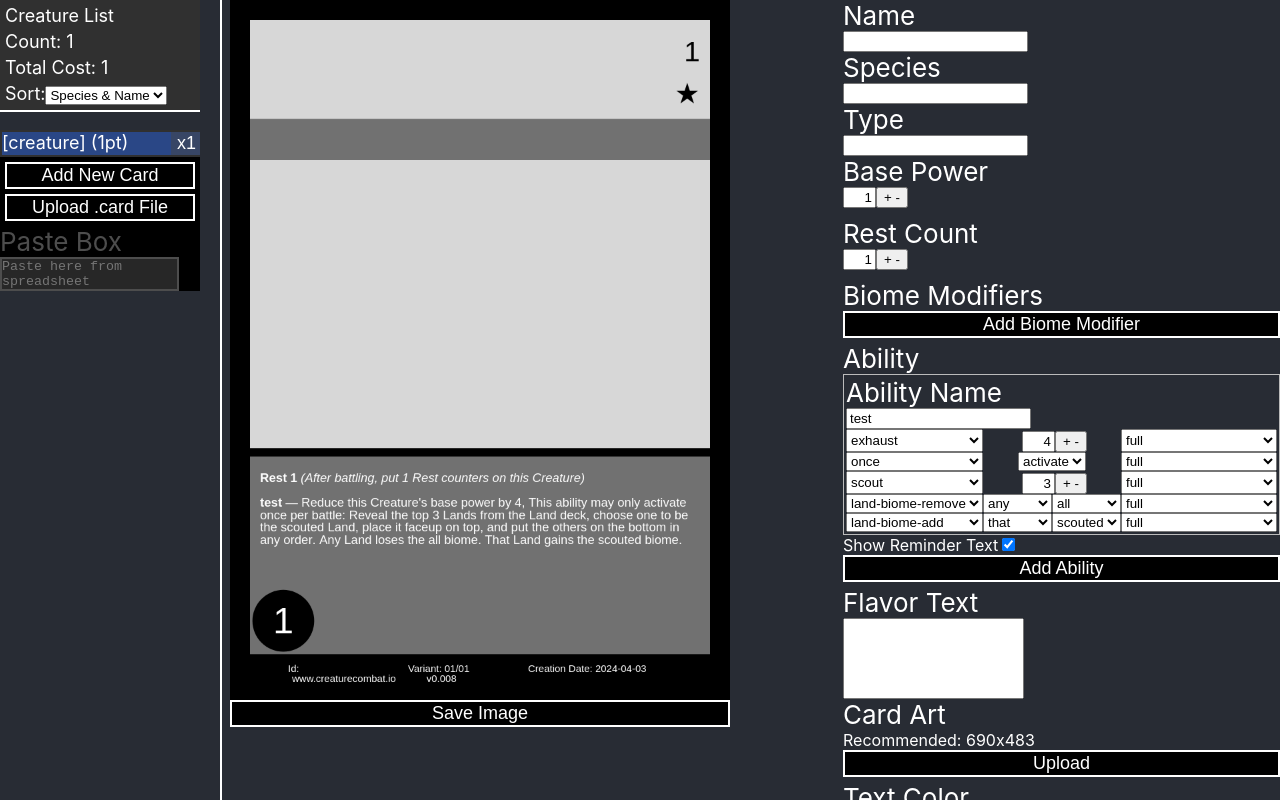
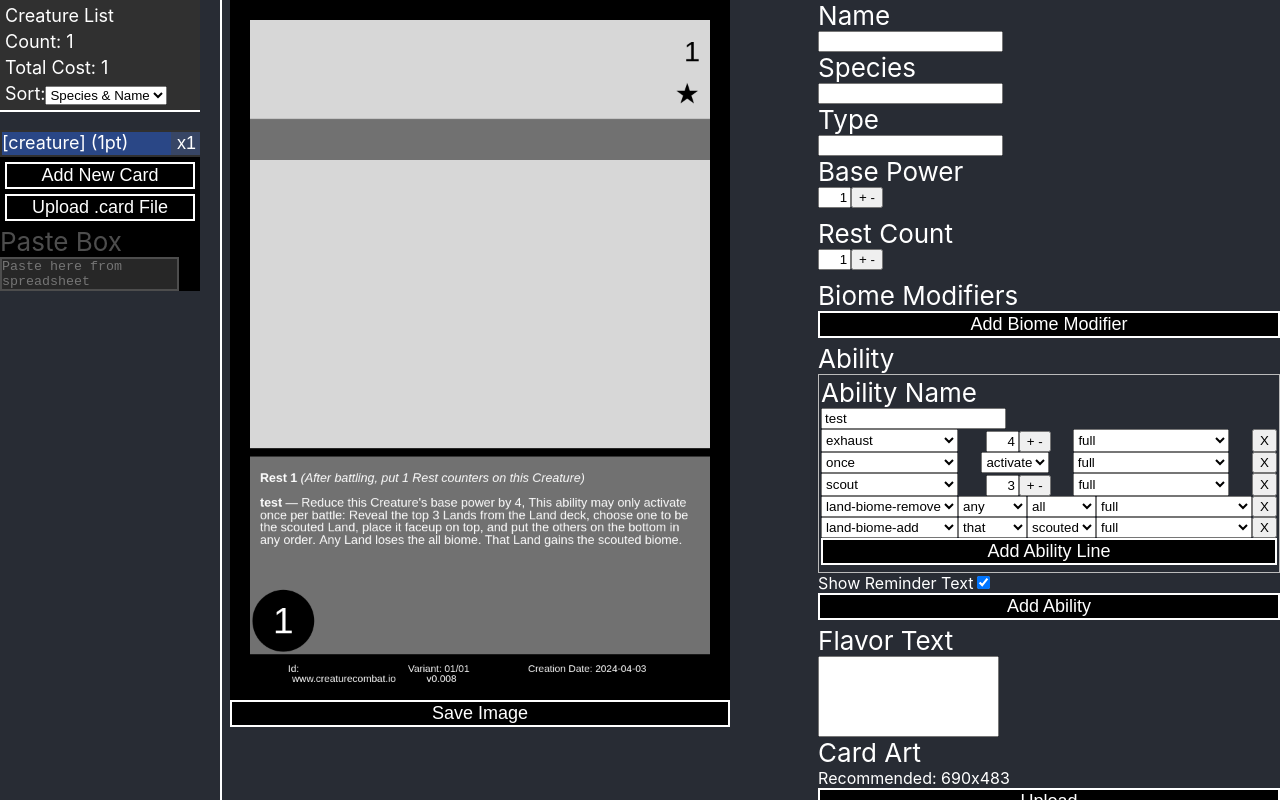
Before and after one commit to shieldgenerator7/CreatureCombat, a React (Create React App) app in the folder CardGenerator/react-canvas-draw/: page / in a window 1280 px wide. Built offline with nearby package versions, Linux system fonts and the light colour scheme.

Commit message:
Add buttons to add / remove ability lines

```diff
--- a/CardGenerator/react-canvas-draw/src/Components/AbilityPanel.js
+++ b/CardGenerator/react-canvas-draw/src/Components/AbilityPanel.js
@@ -6,6 +6,7 @@ import SearchSelect from "./SearchSelect";
 import { TYPE_PARAM_NUMBER_WHOLE } from "../Data/AbilityConstants";
 import Counter from "./Counter";
 import { DISPLAY_LINE_KEYWORD_ONLY, DISPLAY_LINE_FULL, DISPLAY_LINE_KEYWORD_WITH_REMINDER } from "../Data/Ability/Ability";
+import AbilityLine from "../Data/AbilityLine";
 
 function AbilityPanel({ ability, setAbility, updateAbility }) {
     return (<div className="abilityArea">
@@ -93,9 +94,22 @@ function AbilityPanel({ ability, setAbility, updateAbility }) {
                         }}
                     ></SearchSelect>
                 }
+                {/* Remove Button */}
+                <button onClick={() => {
+                    ability.lines.splice(i, 1);
+                    ability.updateDNA();
+                    updateAbility(ability);
+                }}>X</button>
                 {/* {line.getString()} */}
             </div>);
         })}
+        {/* Add Button */}
+        <button className='action' onClick={() => {
+            ability.lines.push(new AbilityLine("> attack: 1"));
+            ability.updateDNA();
+            updateAbility(ability);
+        }}>Add Ability Line</button>
+
     </div >);
 }
 export default AbilityPanel;
```
